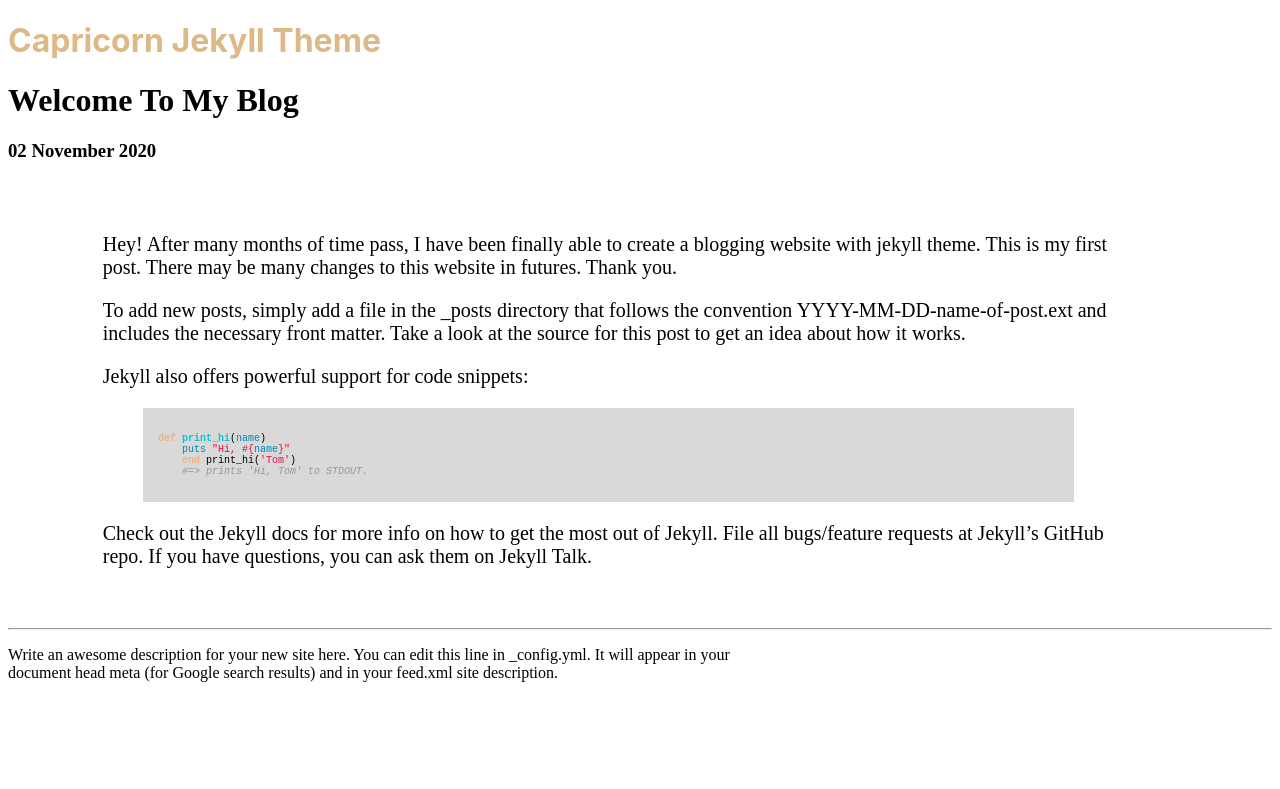
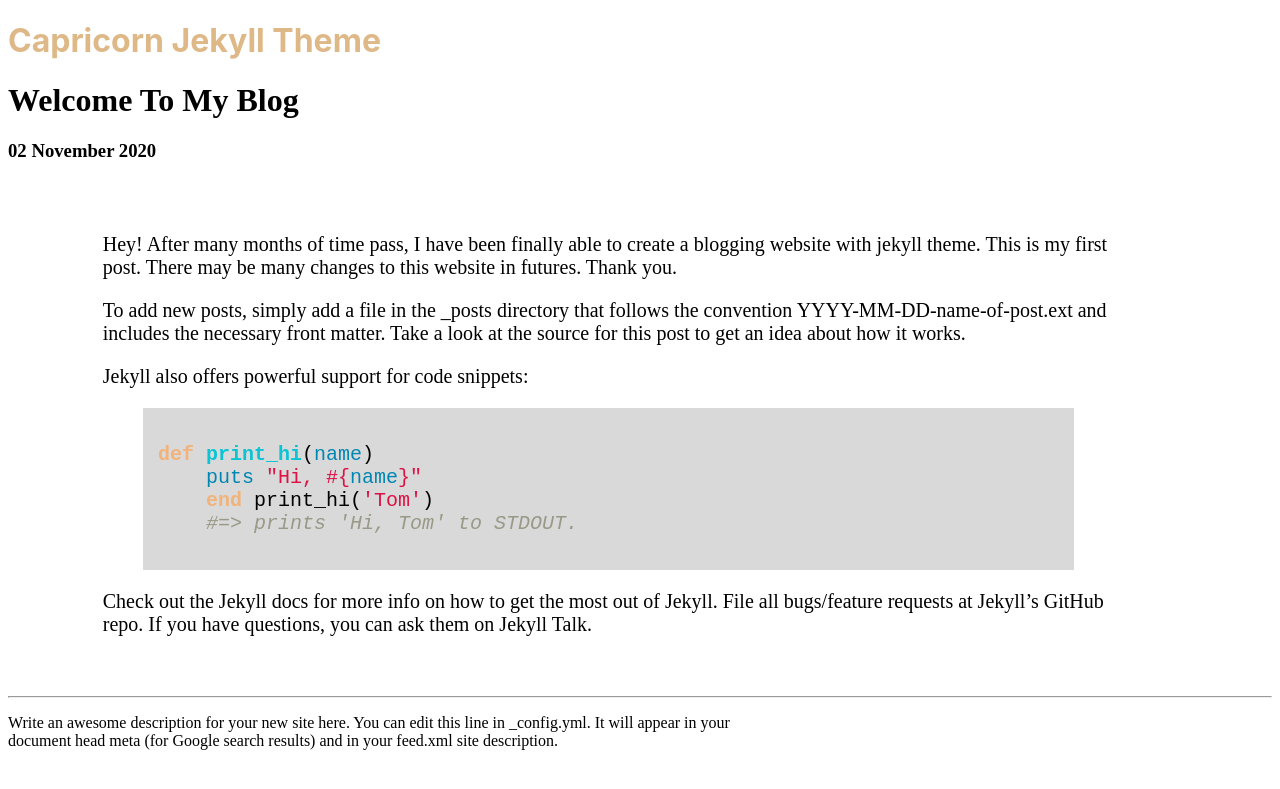
Before and after one commit to NrdyBhu1/capricorn-jekyll-theme, a Jekyll site: the page built from _posts/2020-11-02-welcome-to-my-blog.md, in a window 1280 px wide. Shown: the top 789 px of the page. Built offline with Jekyll 4.4.1, drawn with Linux system fonts in a browser that asks for light colours.

Commit message:
change font size

```diff
--- a/_sass/_syntax-highlighting.scss
+++ b/_sass/_syntax-highlighting.scss
@@ -5,7 +5,6 @@
 	background: darken(#fff, 15%);
 	overflow-x: scroll;
 	padding: 1.5%;
-	font-size: 10px;
 
 	.highlighter-rouge & {
 		background: #eef;
```
